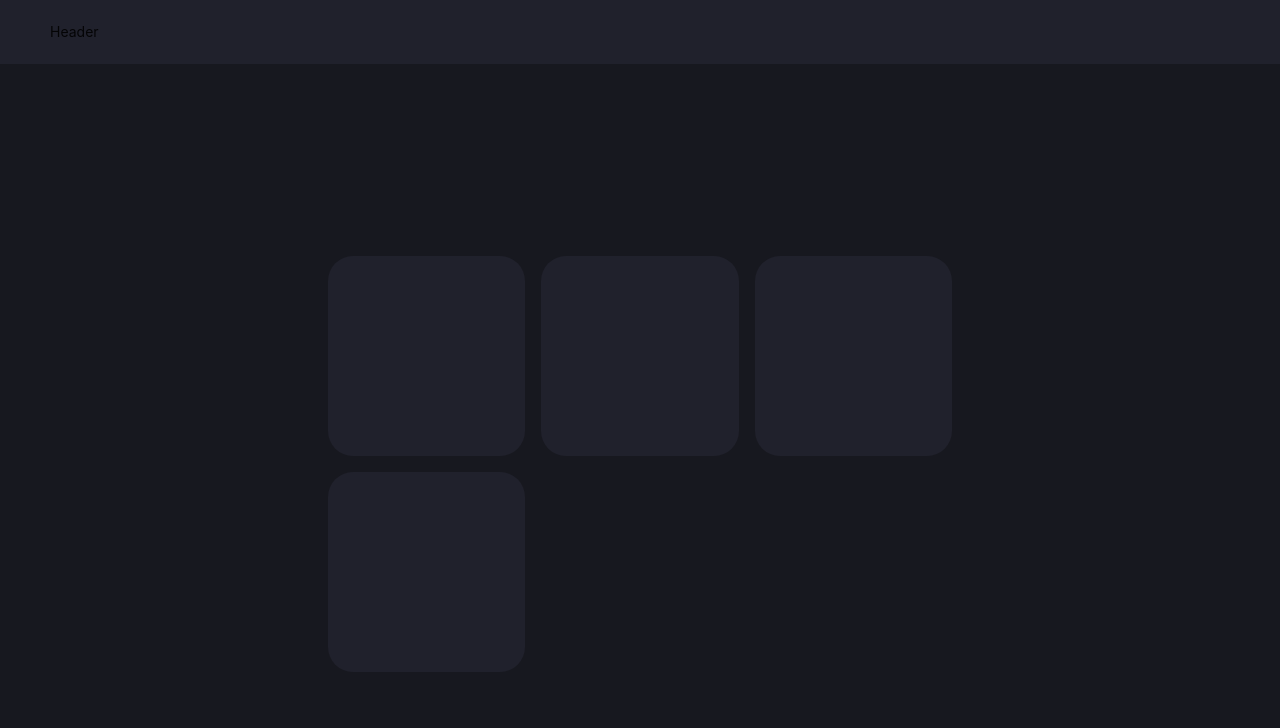
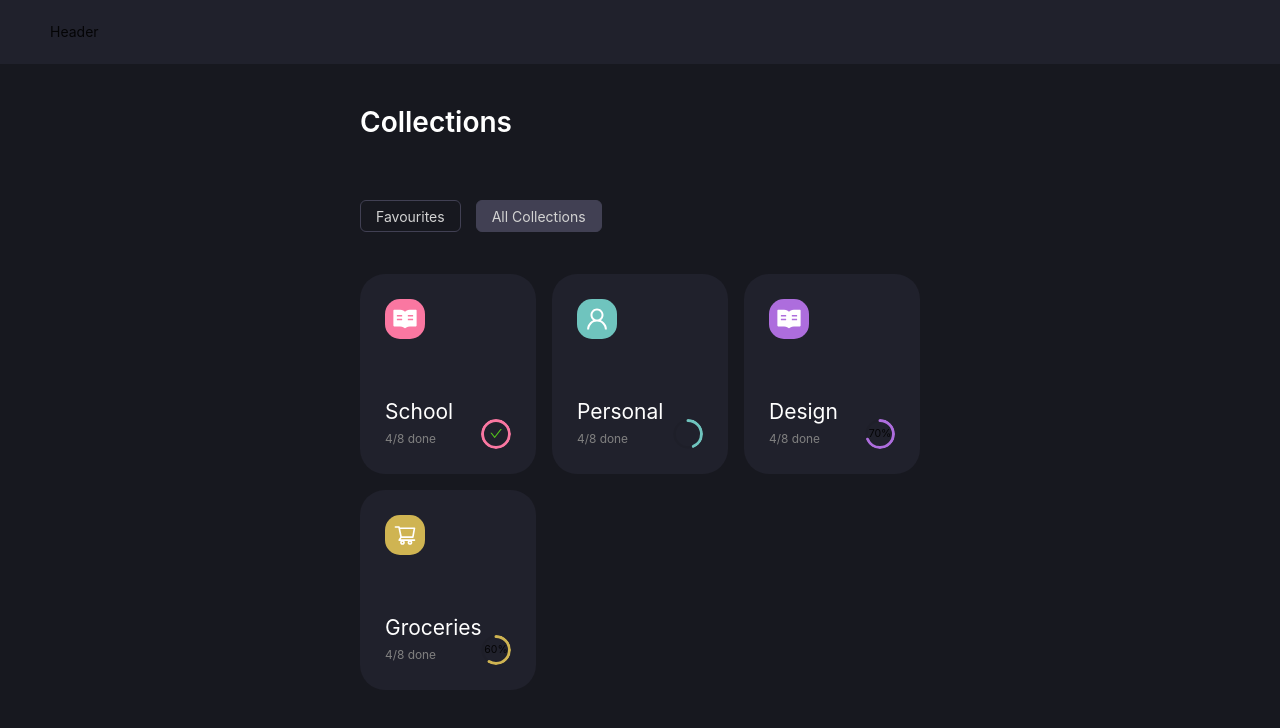
Before and after one commit to Mahletk1/To-Do-App, a React (Create React App) app: page / in a window 1280 px wide. Shown: the top 728 px of the page. Built offline with nearby package versions, Linux system fonts and the light colour scheme.

Commit message:
collections page

```diff
--- a/package.json
+++ b/package.json
@@ -3,6 +3,7 @@
   "version": "0.1.0",
   "private": true,
   "dependencies": {
+    "@ant-design/icons": "^5.0.1",
     "@testing-library/jest-dom": "^5.16.5",
     "@testing-library/react": "^13.4.0",
     "@testing-library/user-event": "^13.5.0",
--- a/src/Collections/collections.js
+++ b/src/Collections/collections.js
@@ -1,24 +1,111 @@
 import React,{Component} from "react";
 import Card from "antd/es/card/Card";
-import { Row, Col } from "antd";
+import { ReadFilled,UserOutlined,ShoppingCartOutlined} from '@ant-design/icons';
+import {Avatar, Progress, Button, Space, Row, Col} from "antd";
+
+
 export class Collections extends Component {
     render() {
 
         return (
         <div align="middle" style={{marginTop:'15%'}}>
-             <Row gutter={[16, 16]} style={{width:'50%'}}>
+            <Row gutter={[16, 16]} style={{width:'45%'}}>
+                <Col sm={24} xs={24}>
+                    <p style={{ fontSize: '200%',fontWeight:'600', color: 'white',marginTop:'-27%', marginBottom:'-5px' }} align="start"> Collections </p>
+                </Col>
+                <Col sm={24} xs={24} align="start">
+                    <div style={{ marginTop:'-13%', marginBottom:'', }}>
+                        <Button ghost="true" style={{borderColor:'#414053', color:'#D3D3D3',  marginRight:'15px'}}>Favourites</Button>
+                        <Button ghost="true" style={{borderColor:'#414053', color:'#D3D3D3', background:'#414053'}}>All Collections</Button>
+                    </div>
+                </Col>
+            </Row>
+
+             <Row gutter={[16, 16]} style={{width:'45%'}}>
                 <Col lg={8} md={12} sm={24} xs={24} style={{background:'#17181F', height:'200px'}} align="middle">
-                    <div style={{background:'#20212C',height:'100%',width: '100%',borderRadius: '25px' }}> </div>
-                    </Col>
+                    <div style={{background:'#20212C',height:'100%',width: '100%',borderRadius: '25px',padding: '25px' }} align="start">
+
+                            <Avatar style={{ backgroundColor: '#FA77A1',borderRadius: '15px' }} shape= "square" size="large" >
+                                    <ReadFilled style={{ fontSize: '200%', color: 'white',padding:'5px' }}/>
+                            </Avatar>
+
+                            <Row>
+                                <Col span={12}>
+                                    <p style={{ fontSize: '150%', color: 'white',marginTop:'60px', marginBottom:'-5px' }}> School </p>
+                                    <p style={{ fontSize: '85%', color: 'grey'}}>4/8 done</p>
+                                </Col>
+                                <Col span={12} >
+                                    <div style={{marginTop:'80px'}} align="end">
+                                        <Progress type="circle" percent={100} width={30} strokeColor = "#FA77A1" />
+                                    </div>
+                                </Col>
+                            </Row>
+                    </div>
+
+                </Col>
                 <Col lg={8} md={12} sm={24} xs={24} style={{background:'#17181F', height:'200px'}} align="middle">
-                <div style={{background:'#20212C',height:'100%',width: '100%',borderRadius: '25px' }}> </div>
-                    </Col>
+                    <div style={{background:'#20212C',height:'100%',width: '100%',borderRadius: '25px',padding: '25px' }} align="start">
+
+                            <Avatar style={{ backgroundColor: '#6FC4BE',borderRadius: '15px' }} shape= "square" size="large" >
+                                    <UserOutlined style={{ fontSize: '200%', color: 'white',padding:'5px' }}/>
+                            </Avatar>
+
+                            <Row>
+                                <Col span={12}>
+                                    <p style={{ fontSize: '150%', color: 'white',marginTop:'60px', marginBottom:'-5px' }}> Personal </p>
+                                    <p style={{ fontSize: '85%', color: 'grey'}}>4/8 done</p>
+                                </Col>
+                                <Col span={12}>
+                                    <div style={{marginTop:'80px'}} align="end">
+                                        <Progress type="circle" percent={45} width={30} strokeColor = "#6FC4BE" showInfo={false}/>
+                                    </div>
+                                </Col>
+                            </Row>
+                    </div>
+
+                </Col>
                 <Col lg={8} md={12} sm={24} xs={24} style={{background:'#17181F', height:'200px'}} align="middle">
-                <div style={{background:'#20212C',height:'100%',width: '100%',borderRadius: '25px' }}> </div>
-                    </Col>
+                    <div style={{background:'#20212C',height:'100%',width: '100%',borderRadius: '25px',padding: '25px' }} align="start">
+
+                            <Avatar style={{ backgroundColor: '#AD6DDD',borderRadius: '15px' }} shape= "square" size="large" >
+                                    <ReadFilled style={{ fontSize: '200%', color: 'white',padding:'5px' }}/>
+                            </Avatar>
+
+                            <Row>
+                                <Col span={12}>
+                                    <p style={{ fontSize: '150%', color: 'white',marginTop:'60px', marginBottom:'-5px' }}> Design </p>
+                                    <p style={{ fontSize: '85%', color: 'grey'}}>4/8 done</p>
+                                </Col>
+                                <Col span={12}>
+                                    <div style={{marginTop:'80px'}} align="end">
+                                        <Progress type="circle" percent={70} width={30} strokeColor = "#AD6DDD"/>
+                                    </div>
+                                </Col>
+                            </Row>
+                    </div>
+
+                </Col>
                 <Col lg={8} md={12} sm={24} xs={24} style={{background:'#17181F', height:'200px'}} align="middle">
-                <div style={{background:'#20212C',height:'100%',width: '100%',borderRadius: '25px' }}> </div>
-                    </Col>
+                    <div style={{background:'#20212C',height:'100%',width: '100%',borderRadius: '25px',padding: '25px' }} align="start">
+
+                            <Avatar style={{ backgroundColor: '#CFB452',borderRadius: '15px' }} shape= "square" size="large" >
+                                    <ShoppingCartOutlined  style={{ fontSize: '200%', color: 'white',padding:'5px' }}/>
+                            </Avatar>
+
+                            <Row>
+                                <Col span={12}>
+                                    <p style={{ fontSize: '150%', color: 'white',marginTop:'60px', marginBottom:'-5px' }}> Groceries </p>
+                                    <p style={{ fontSize: '85%', color: 'grey'}}>4/8 done</p>
+                                </Col>
+                                <Col span={12}>
+                                    <div style={{marginTop:'80px'}} align="end">
+                                        <Progress type="circle" percent={60} width={30} strokeColor = "#CFB452"/>
+                                    </div>
+                                </Col>
+                            </Row>
+                    </div>
+
+                </Col>
             </Row>
         </div>
 
```
Also changed, not shown: 1 other file (tests, documents, lock files or other folders).
